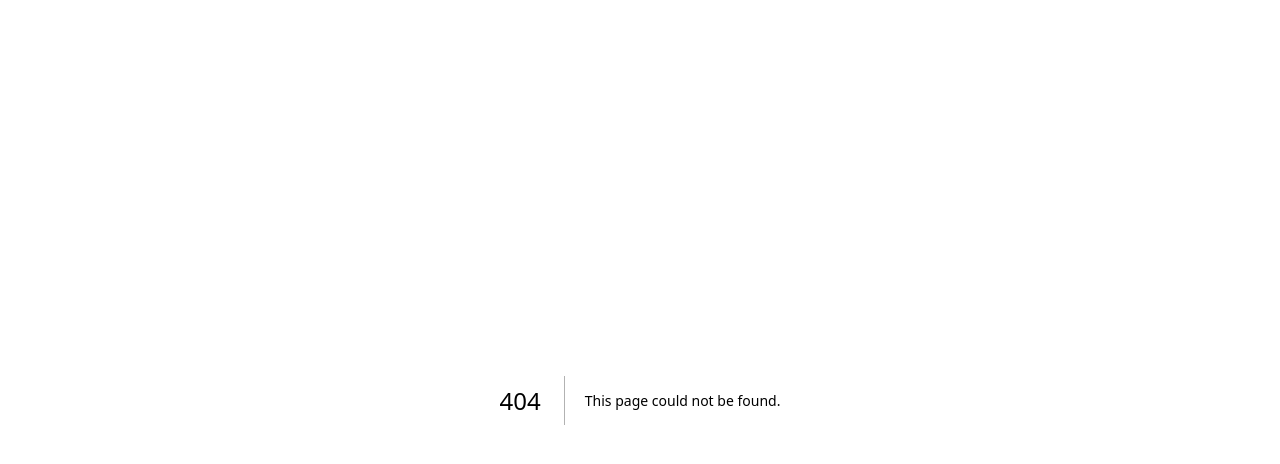
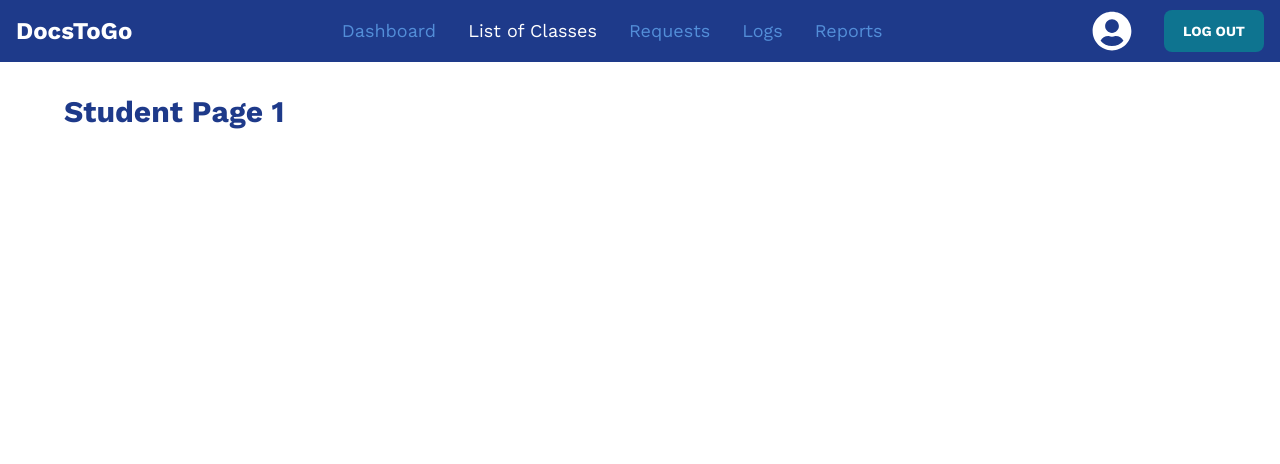
Before and after one commit to arvy-rence/docxtogo-admin, a Next.js app: page /dashboard/class-list/1/1 in a window 1280 px wide. Before the commit this address had no page. Shown: the top 464 px of the page. Built offline with nearby package versions, Linux system fonts and the light colour scheme.

Commit message:
[ADD] / Add [lrn] slug

```diff
--- /dev/null
+++ b/pages/dashboard/class-list/[section]/[lrn]/index.jsx
@@ -0,0 +1,32 @@
+import React from "react";
+import {LoggedInNavbar} from "../../../../../components/Navbar";
+
+export const StudentPage = ({lrn}) => {
+  return (
+    <>
+      <LoggedInNavbar activePage="class-list"/>
+      <div className="mx-[5%] my-[2rem]">
+        <h1 className="font-work text-3xl font-bold text-primary">
+          Student Page {lrn}
+        </h1>
+      </div>
+    </>
+  )
+}
+
+export async function getStaticPaths() {
+  return {
+    paths: [],
+    fallback: true
+  }
+}
+
+export async function getStaticProps({params}) {
+  return {
+    props: {
+      lrn: params.lrn
+    }
+  }
+}
+
+export default StudentPage;
```
